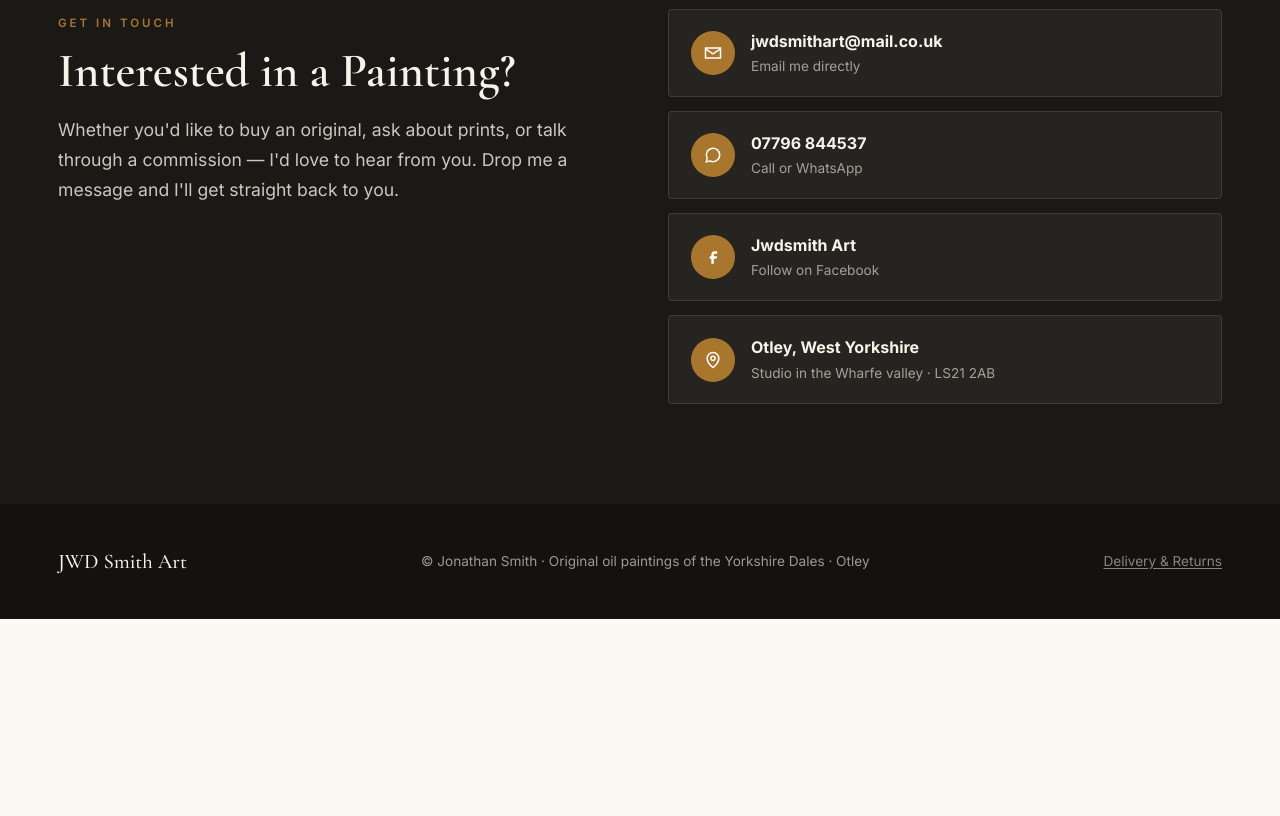
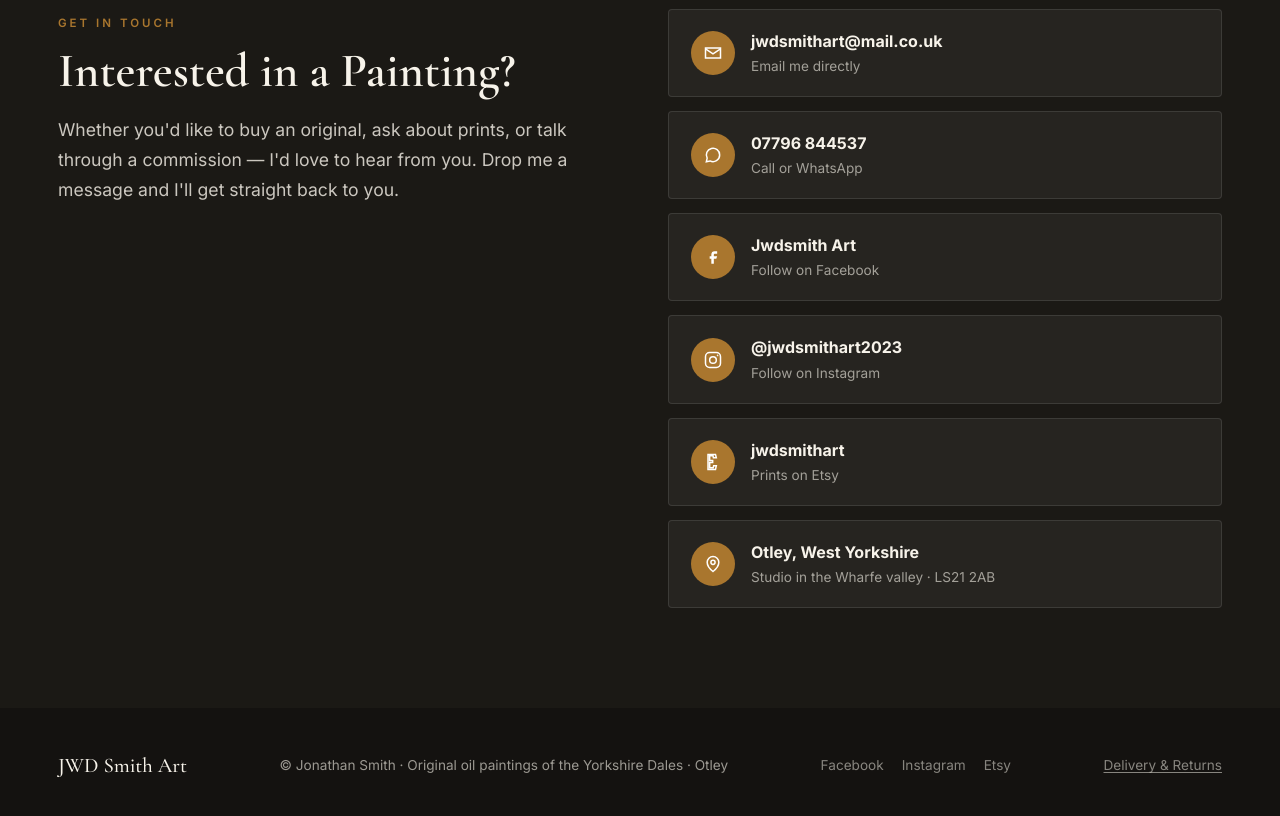
Before and after one commit to rh-webatelier/jwdsmithart-shop, a website: page index.html in a window 1280 px wide. Shown: the part 8113-8929 px from the top of the page. Before the commit the page ends 8732 px from the top, so only its background shows below. Drawn offline with nearby package versions, Linux system fonts and the light colour scheme.

Commit message:
Add Instagram and Etsy links to Contact channels, and social links to the footer

```diff
--- a/index.html
+++ b/index.html
@@ -233,6 +233,14 @@
             <span class="channel__ic"><svg viewBox="0 0 24 24"><path d="M14 8h3V5h-3a4 4 0 0 0-4 4v2H8v3h2v6h3v-6h3l1-3h-4V9a1 1 0 0 1 1-1z" fill="#fff" stroke="none"/></svg></span>
             <span class="channel__t"><b>Jwdsmith Art</b><span>Follow on Facebook</span></span>
           </a>
+          <a class="channel" href="https://www.instagram.com/jwdsmithart2023" target="_blank" rel="noopener">
+            <span class="channel__ic"><svg viewBox="0 0 24 24"><rect x="3" y="3" width="18" height="18" rx="5"/><circle cx="12" cy="12" r="4"/><circle cx="17.5" cy="6.5" r="1" fill="currentColor" stroke="none"/></svg></span>
+            <span class="channel__t"><b>@jwdsmithart2023</b><span>Follow on Instagram</span></span>
+          </a>
+          <a class="channel" href="https://www.etsy.com/shop/jwdsmithart" target="_blank" rel="noopener">
+            <span class="channel__ic"><svg viewBox="0 0 24 24"><path d="M6 3h9l1 4h-3.5L12 4.5H8v5.8h3.6v2.4H8V19h4.2l.6-2.6H16L15 21H6z"/></svg></span>
+            <span class="channel__t"><b>jwdsmithart</b><span>Prints on Etsy</span></span>
+          </a>
           <div class="channel" style="cursor:default">
             <span class="channel__ic"><svg viewBox="0 0 24 24"><path d="M12 21s-7-5.3-7-11a7 7 0 0 1 14 0c0 5.7-7 11-7 11z"/><circle cx="12" cy="10" r="2.5"/></svg></span>
             <span class="channel__t"><b>Otley, West Yorkshire</b><span>Studio in the Wharfe valley &middot; LS21 2AB</span></span>
@@ -246,6 +254,11 @@
     <div class="container footer__inner">
       <span class="footer__brand">JWD Smith Art</span>
       <span>&copy; Jonathan Smith &middot; Original oil paintings of the Yorkshire Dales &middot; Otley</span>
+      <span class="footer__social">
+        <a href="https://www.facebook.com/jwdsmithart" target="_blank" rel="noopener" aria-label="Facebook">Facebook</a>
+        <a href="https://www.instagram.com/jwdsmithart2023" target="_blank" rel="noopener" aria-label="Instagram">Instagram</a>
+        <a href="https://www.etsy.com/shop/jwdsmithart" target="_blank" rel="noopener" aria-label="Etsy">Etsy</a>
+      </span>
       <span class="footer__legal"><a href="#delivery">Delivery &amp; Returns</a></span>
     </div>
   </footer>
--- a/style.css
+++ b/style.css
@@ -255,6 +255,9 @@ h1,h2,h3{font-family:var(--font-head);font-weight:600;line-height:1.08;margin:0}
 .footer__brand{font-family:var(--font-head);font-size:1.3rem;color:var(--cream)}
 .footer__legal a{color:inherit;text-decoration:underline;text-underline-offset:2px;opacity:.85}
 .footer__legal a:hover{opacity:1;color:var(--gold)}
+.footer__social{display:flex;gap:18px}
+.footer__social a{color:inherit;opacity:.85;text-decoration:none}
+.footer__social a:hover{opacity:1;color:var(--gold)}
 
 .faq{max-width:760px;background:var(--cream);border:1px solid var(--line);border-radius:var(--radius);
   box-shadow:var(--shadow-sm);padding:6px 26px}
```
